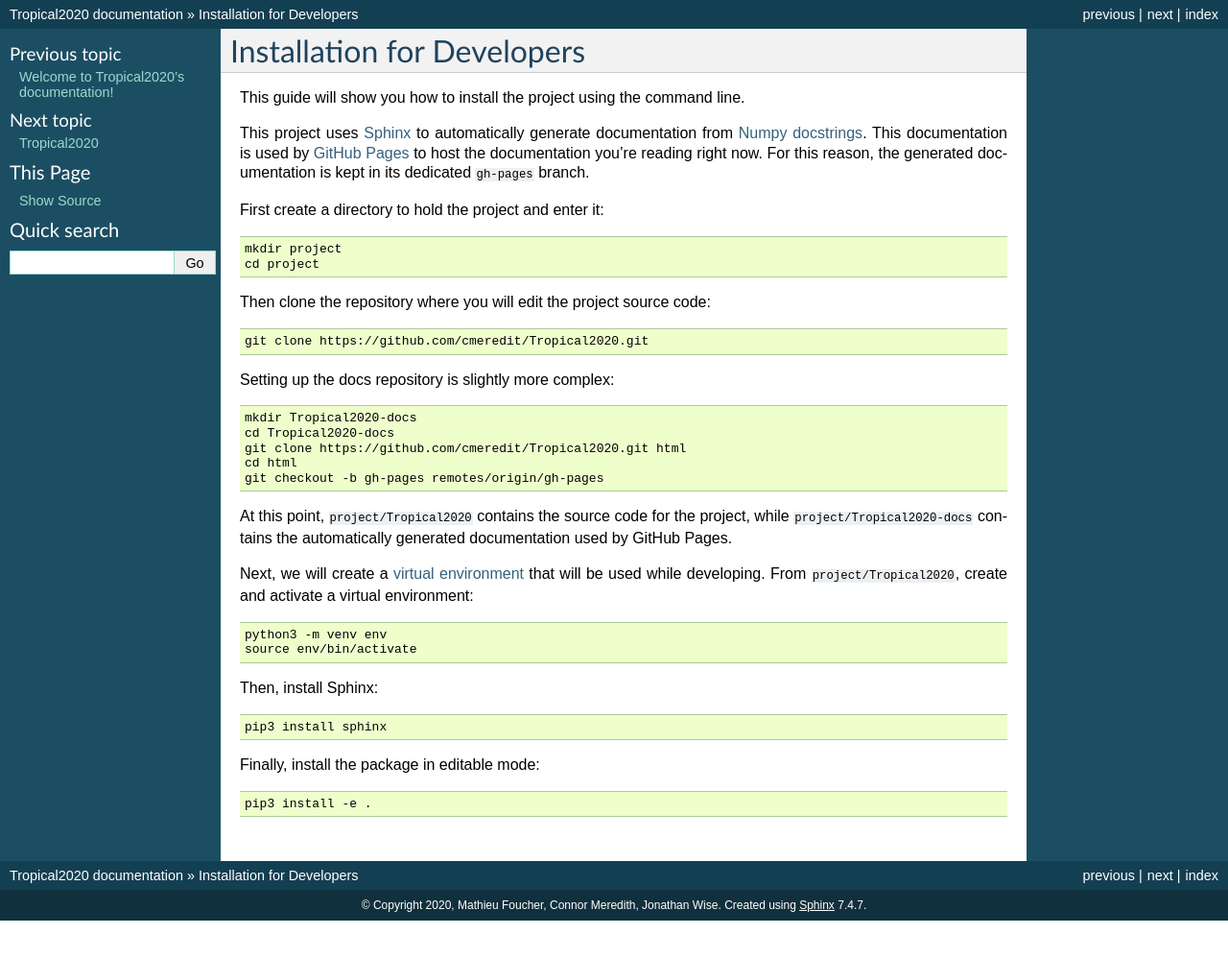
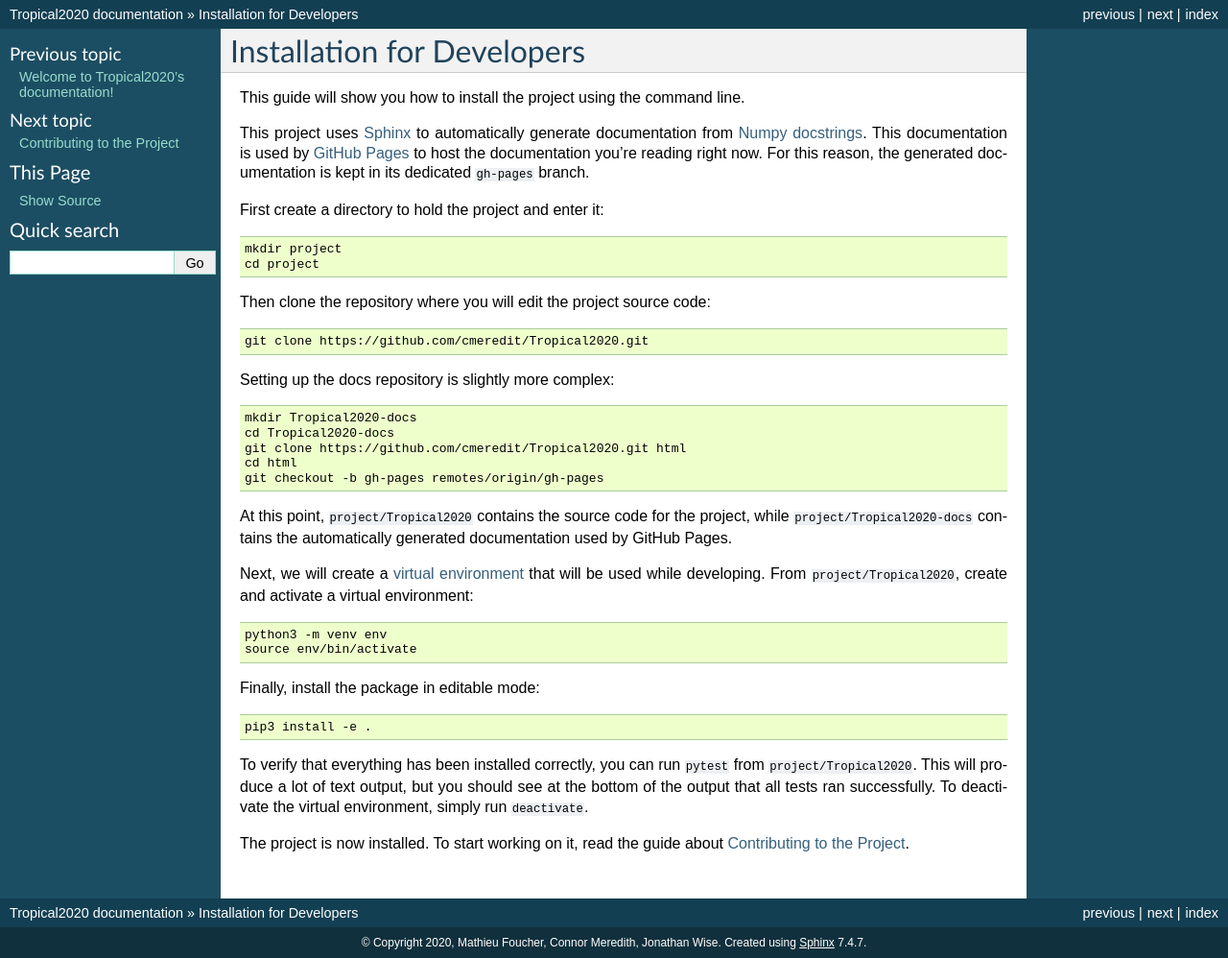
Before and after one commit to Mat-foucher/Tropical2020, a Sphinx documentation site: the page built from docs/dev-install.rst, in a window 1280 px wide. Shown: the whole page at 96% size. Built offline with Sphinx 7.4.7, drawn with Linux system fonts in a browser that asks for light colours; before the commit the page ends 959 px from its top, so only the background shows below that.

Commit message:
Wrap up the dev-install instructions

```diff
--- /dev/null
+++ b/docs/contributing.rst
@@ -0,0 +1,6 @@
+.. _contributing:
+
+Contributing to the Project
+===========================
+
+A contribution guide will go here!
--- a/docs/dev-install.rst
+++ b/docs/dev-install.rst
@@ -44,14 +44,14 @@ developing. From ``project/Tropical2020``, create and activate a virtual environ
     python3 -m venv env
     source env/bin/activate
 
-Then, install Sphinx:
-
-.. code-block:: none
-
-    pip3 install sphinx
-
 Finally, install the package in editable mode:
 
 .. code-block:: none
 
     pip3 install -e .
+
+To verify that everything has been installed correctly, you can run ``pytest`` from ``project/Tropical2020``. This will
+produce a lot of text output, but you should see at the bottom of the output that all tests ran successfully. To
+deactivate the virtual environment, simply run ``deactivate``.
+
+The project is now installed. To start working on it, read the guide about :ref:`contributing`.
--- a/docs/index.rst
+++ b/docs/index.rst
@@ -13,6 +13,7 @@ If you are a developer and would like to contribute to the project, please see :
    :caption: Contents:
 
    dev-install
+   contributing
    source/modules
 
 
```
